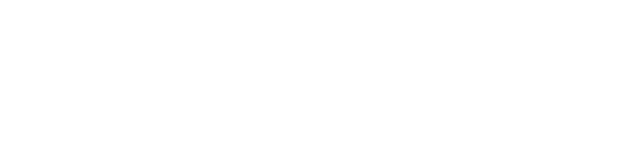
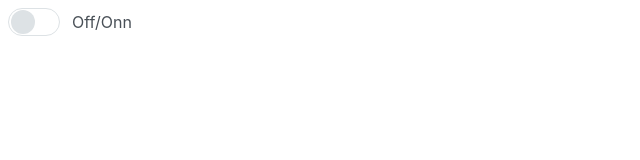
Before and after one commit to vkoragin/htmlcss-20220811_viktor02, a website: page 07-lection5/03-toggler/index.html in a window 1280 px wide. Shown: the whole page, without its empty margins (0-640 px from the left). Drawn offline with Linux system fonts and the light colour scheme; files whose address does not match are found by name; a web font is replaced by a local one.

Commit message:
add toggler to lecture5

```diff
--- a/07-lection5/03-toggler/index.html
+++ b/07-lection5/03-toggler/index.html
@@ -6,6 +6,14 @@
         <link rel="stylesheet" href="./toggler.css">
     </head>
     <body>
-
+        <label class="checkbox">
+            <input type="checkbox" class="checkbox__input">
+            <div class="checkbox__state">
+                <div class="checkbox__control">
+                    <div class="checkbox__icon"></div>
+                </div>
+                <div class="checkbox__label">Off/Onn</div>
+            </div>
+        </label>
     </body>
 </html>
--- a/07-lection5/03-toggler/toggler.css
+++ b/07-lection5/03-toggler/toggler.css
@@ -0,0 +1,63 @@
+.checkbox {
+  display: inline-block;
+}
+
+.checkbox__state {
+  display: flex;
+  align-items: center;
+  gap: 12px;
+  cursor: pointer;
+}
+
+.checkbox__control {
+  width: 52px;
+  height: 28px;
+  background: var(--white);
+  border: 1px solid var(--grey-2);
+  border-radius: 16px;
+  box-sizing: border-box;
+  position: relative;
+}
+
+.checkbox__input {
+  position: absolute;
+  outline: none;
+  clip: rect(0, 0, 0, 0);
+}
+
+.checkbox__icon {
+  width: 24px;
+  height: 24px;
+  background: var(--grey-2);
+  border-radius: 16px;
+  position: absolute;
+  top: 50%;
+  transform: translate(2px, -50%);
+}
+
+.checkbox__label {
+  font: normal 400 16px/24px 'Inter';
+  color: var(--grey-4);
+}
+
+.checkbox__input:checked~.checkbox__state .checkbox__control {
+  background: var(--blue);
+  border-color: var(--blue);
+}
+
+.checkbox__input:checked~.checkbox__state .checkbox__icon {
+  transform: translate(100%, -50%);
+  background: var(--white);
+}
+
+.checkbox__input:focus~.checkbox__state .checkbox__label {
+  text-decoration: underline;
+}
+
+.checkbox__input:disabled~.checkbox__state .checkbox__control {
+  background: var(--grey-2);
+}
+
+.checkbox__input:disabled~.checkbox__state .checkbox__icon {
+  background: var(--grey-3);
+}
```
